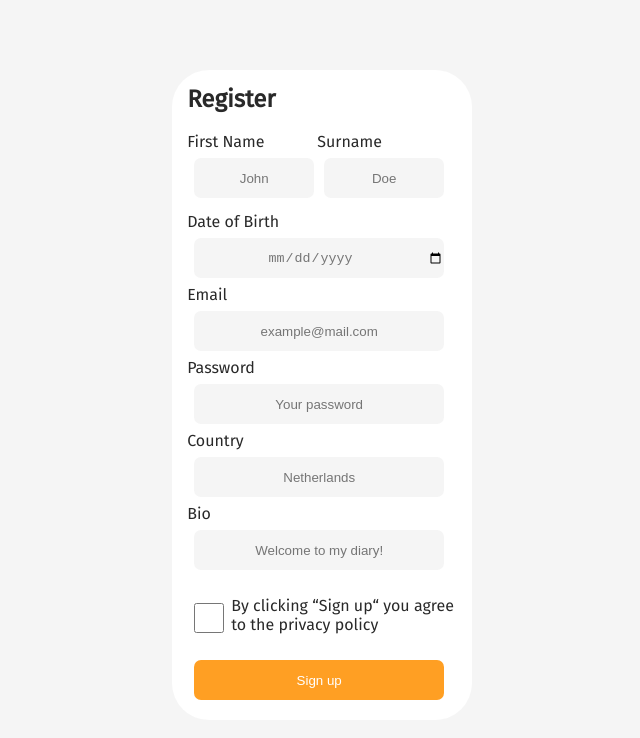
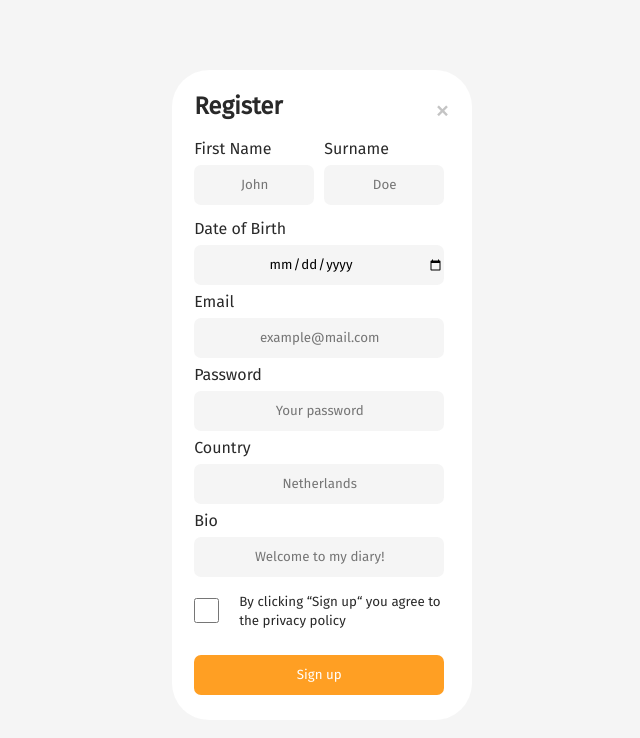
Before and after one commit to intruston/class41-project-MyDiary, a React app in the folder client/: page /signup in a window 1280 px wide. Shown: the top 738 px of the page, without its empty margins (318-958 px from the left). Built offline with nearby package versions, Linux system fonts and the light colour scheme.

Commit message:
Updates for Login and Sign up styling

```diff
--- a/client/src/index.css
+++ b/client/src/index.css
@@ -137,7 +137,7 @@ a {
 .login-div {
   position: absolute;
   width: 300px;
-  height: 380px;
+  height: 350px;
   z-index: 15;
   top: 50%;
   left: 50%;
@@ -145,6 +145,16 @@ a {
   padding: var(--whiteSpaceMedium);
   border-radius: 37px;
   background-color: white;
+}
+
+.login-div h2 {
+  margin-left: 7px;
+  margin-top: 7px;
+}
+
+.login-div p {
+  font-size: small;
+  margin: 0 7px;
 }
 
 .signup-div {
@@ -160,17 +170,40 @@ a {
   background-color: white;
 }
 
+.signup-div h2 {
+  margin-left: 7px;
+  margin-top: 7px;
+}
+
+.signup-div p {
+  margin-left: 7px;
+}
+
 .signup-name-div {
   width: 130px;
   height: 80px;
   float: left;
 }
 
+.signup-checkbox-div {
+  margin-top: 7px;
+}
+
+input {
+  font-family: "Fira Sans", sans-serif;
+  padding-inline-start: 1px;
+  cursor: default;
+  overflow: hidden;
+}
+
+button {
+  font-family: "Fira Sans", sans-serif;
+}
+
 .login-input {
   width: 250px;
   height: 40px;
   background: #f5f5f5;
-  color: #757575;
   border: none;
   border-radius: 7px;
   margin: 7px;
@@ -200,11 +233,24 @@ input:focus {
 }
 
 input[type="checkbox"] {
-  width: 30px;
-  height: 30px;
+  width: 25px;
+  height: 25px;
   accent-color: #f5f5f5;
   float: left;
-  margin: 7px;
+  margin: 7px 20px 7px 7px;
+}
+
+.exit-button {
+  background: white;
+  border: none;
+  position: absolute;
+  top: 22px;
+  right: 22px;
+  font-size: 30px;
+}
+
+.exit-button a {
+  color: #c4c4c4;
 }
 
 .login-button {
--- a/client/src/pages/Login/Login.jsx
+++ b/client/src/pages/Login/Login.jsx
@@ -84,9 +84,10 @@ function LoginForm() {
         <button type="button" className="signup-button">
           <Link to="/signup">Sign up</Link>
         </button>
-        {isLoading && <Loading />}
-        {error && <div>Something is wrong: {error.message}</div>}
       </form>
+      <br />
+      {isLoading && <Loading />}
+      {error && <div className="error">{error}</div>}
     </div>
   );
 }
--- a/client/src/pages/SignUp/SignUp.jsx
+++ b/client/src/pages/SignUp/SignUp.jsx
@@ -1,5 +1,5 @@
 import React, { useState } from "react";
-import { useNavigate } from "react-router-dom";
+import { useNavigate, Link } from "react-router-dom";
 import useFetch from "../../hooks/useFetch";
 import Loading from "../../components/Loading";
 
@@ -55,11 +55,13 @@ function RegisterForm() {
     <div className="signup-div">
       <form onSubmit={handleSubmit}>
         <h2>Register</h2>
+        <button type="button" className="exit-button">
+          <Link to="/login">×</Link>
+        </button>
         <br />
         <div className="signup-name-div">
-          <p>
           <label>
-              First Name
+            <p>First Name</p>
             <input
               type="text"
               value={firstName}
@@ -71,12 +73,10 @@ function RegisterForm() {
               placeholder="John"
             />
           </label>
-          </p>
         </div>
         <div className="signup-name-div">
-          <p>
           <label>
-              Surname
+            <p>Surname</p>
             <input
               type="text"
               value={lastName}
@@ -88,11 +88,9 @@ function RegisterForm() {
               placeholder="Doe"
             />
           </label>
-          </p>
         </div>
-        <p>
         <label>
-            Date of Birth
+          <p>Date of Birth</p>
           <input
             type="date"
             value={dateOfBirth}
@@ -103,10 +101,8 @@ function RegisterForm() {
             className="login-input"
           />
         </label>
-        </p>
-        <p>
         <label>
-            Email
+          <p>Email</p>
           <input
             type="email"
             value={email}
@@ -118,10 +114,8 @@ function RegisterForm() {
             className="login-input"
           />
         </label>
-        </p>
-        <p>
         <label>
-            Password
+          <p>Password</p>
           <input
             type="password"
             value={password}
@@ -134,10 +128,8 @@ function RegisterForm() {
             className="login-input"
           />
         </label>
-        </p>
-        <p>
         <label>
-            Country
+          <p>Country</p>
           <input
             type="text"
             value={country}
@@ -148,10 +140,8 @@ function RegisterForm() {
             placeholder="Netherlands"
           />
         </label>
-        </p>
-        <p>
         <label>
-            Bio
+          <p>Bio</p>
           <input
             type="text"
             value={bio}
@@ -162,9 +152,8 @@ function RegisterForm() {
             placeholder="Welcome to my diary!"
           />
         </label>
-        </p>
         <br />
-        <p>
+        <div className="signup-checkbox-div">
           <label>
             <input
               type="checkbox"
@@ -174,9 +163,11 @@ function RegisterForm() {
               }}
               className="checkbox-input"
             />
+            <small>
               By clicking &ldquo;Sign up&ldquo; you agree to the privacy policy
+            </small>
           </label>
-        </p>
+        </div>
         <br />
         <button
           type="submit"
@@ -185,9 +176,10 @@ function RegisterForm() {
         >
           Sign up
         </button>
+      </form>
+      <br />
       {isLoading && <Loading />}
-        {error && <div>Something is wrong: {error.message}</div>}
-      </form>
+      {error && <div className="error">{error}</div>}
     </div>
   );
 }
```
Lines whose indentation alone changed are shown as unchanged.
